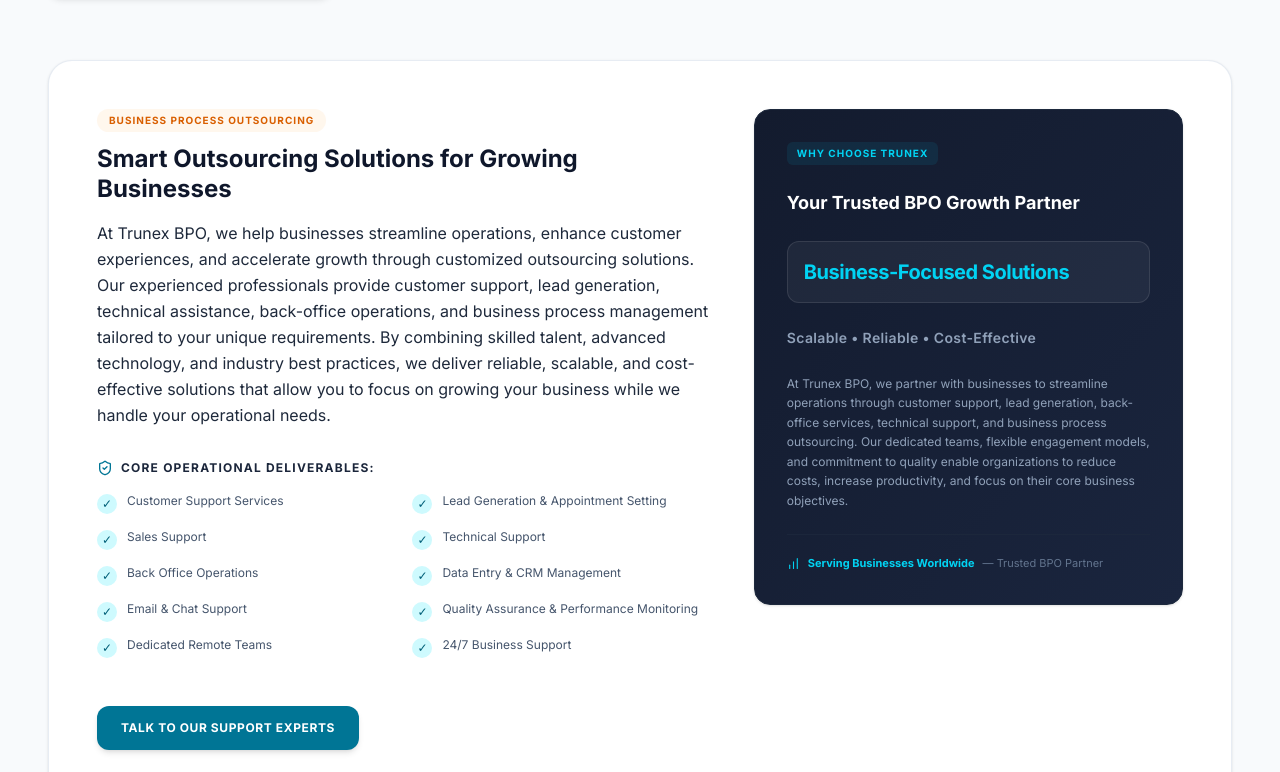
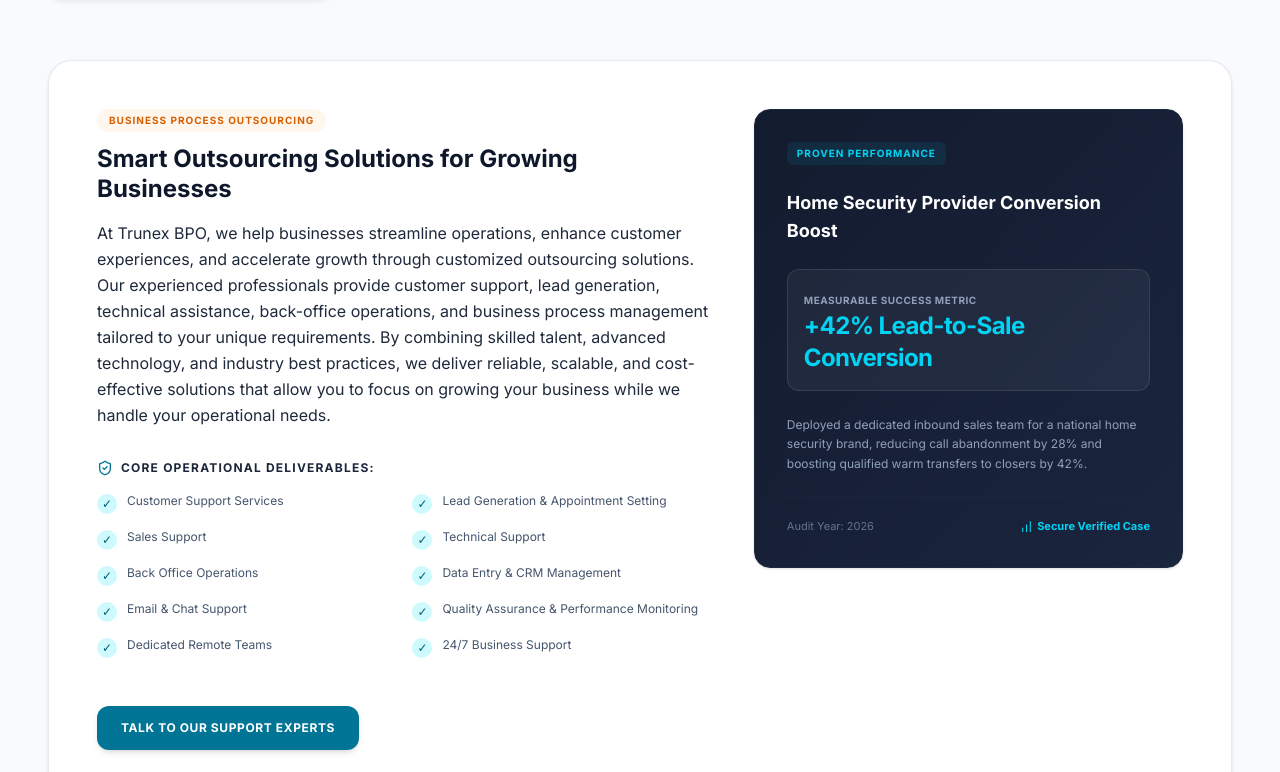
Before and after one commit to iamrehank/trueNxs, a React (Vite) app: page /solutions in a window 1280 px wide. Shown: the part 736-1508 px from the top of the page. Built offline with nearby package versions, Linux system fonts and the light colour scheme.

Commit message:
design back

```diff
--- a/src/components/SolutionsSection.tsx
+++ b/src/components/SolutionsSection.tsx
@@ -129,34 +129,34 @@
           </div>
         </div>
 
-        {/* Right Side: Why Choose Trunex */}
+        {/* Right Side: Case Study / Proven Performance */}
         <div className="lg:col-span-5 bg-gradient-to-br from-[#131b2e] to-[#1a253e] text-white rounded-2xl p-8 shadow-sm space-y-6 relative border border-slate-800">
           <span className="p-1 px-2.5 bg-cyan-500/10 text-cyan-400 rounded-md text-[10px] font-extrabold uppercase tracking-widest block w-fit">
-            Why Choose Trunex
+            Proven Performance
           </span>
 
           <h4 className="font-sans text-lg font-bold">
-            Your Trusted BPO Growth Partner
+            {selectedSrv.caseStudy.title}
           </h4>
 
-          <div className="p-4 bg-white/5 border border-white/10 rounded-xl">
-            <span className="text-xl font-extrabold text-cyan-400 tracking-tight block">
-              Business-Focused Solutions
+          <div className="p-4 bg-white/5 border border-white/10 rounded-xl space-y-1">
+            <span className="text-[10px] text-slate-400 font-bold uppercase tracking-wider">
+              Measurable Success Metric
+            </span>
+            <span className="text-2xl font-extrabold text-cyan-400 tracking-tight block">
+              {selectedSrv.caseStudy.metrics}
             </span>
           </div>
 
-          <p className="text-slate-400 text-sm leading-relaxed font-semibold tracking-wide">
-            Scalable &bull; Reliable &bull; Cost-Effective
+          <p className="text-slate-400 text-xs leading-relaxed">
+            {selectedSrv.caseStudy.summary}
           </p>
 
-          <p className="text-slate-400 text-xs leading-relaxed">
-            At Trunex BPO, we partner with businesses to streamline operations through customer support, lead generation, back-office services, technical support, and business process outsourcing. Our dedicated teams, flexible engagement models, and commitment to quality enable organizations to reduce costs, increase productivity, and focus on their core business objectives.
-          </p>
-
-          <div className="border-t border-slate-800/80 pt-5 flex items-center gap-2 text-[11px] text-slate-500">
-            <BarChart size={13} className="text-cyan-400 shrink-0" />
-            <span className="text-cyan-400 font-bold">Serving Businesses Worldwide</span>
-            <span>— Trusted BPO Partner</span>
+          <div className="border-t border-slate-800/80 pt-5 flex items-center gap-4 text-[11px] text-slate-500 justify-between">
+            <span>Audit Year: 2026</span>
+            <span className="font-bold text-cyan-400 flex items-center gap-1">
+              <BarChart size={13} /> Secure Verified Case
+            </span>
           </div>
         </div>
 
```
